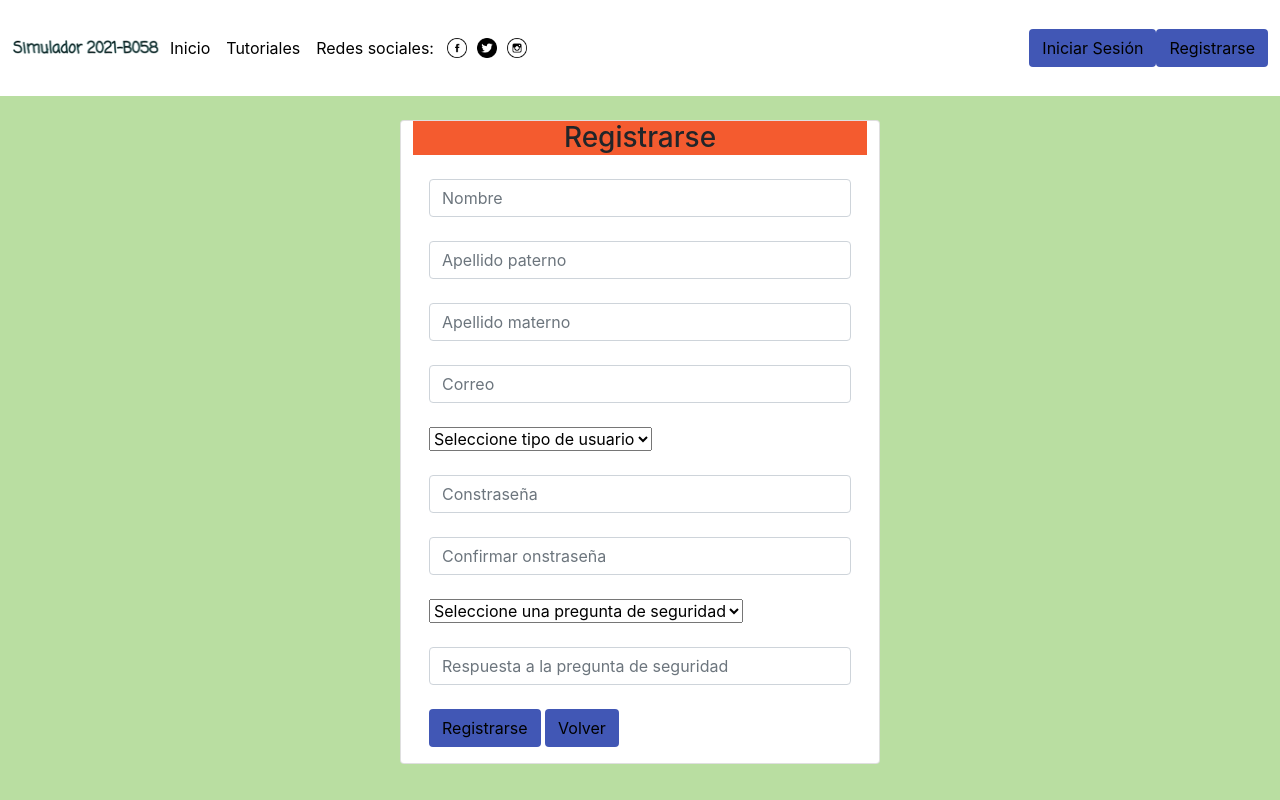
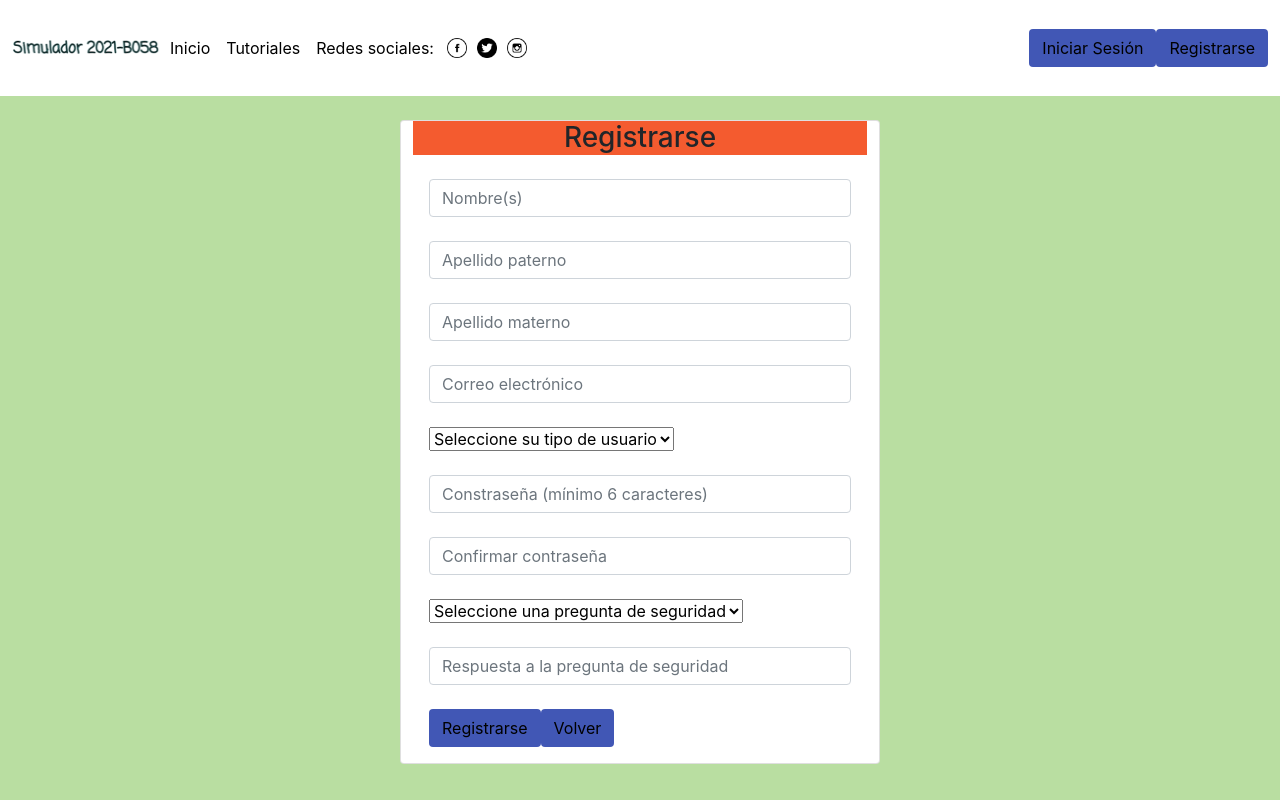
Before and after one commit to YaronDavid/TrabajoTerminal, a React (Create React App) app: page /registro in a window 1280 px wide. Shown: the top 800 px of the page. Built offline with nearby package versions, Linux system fonts and the light colour scheme; a web font is replaced by a local one.

Commit message:
Act Registro

```diff
--- a/src/components/Registro.js
+++ b/src/components/Registro.js
@@ -32,20 +32,32 @@ export default class Registro extends Component {
 
   Registro = (event) =>{
     event.preventDefault();
-    if(this.state.Password.length<5){
-      this.setState({err:<div className='red'>La contraseña debe tener minimo 5 caracteres</div>})
+    if(this.state.Name==''||this.state.Name==' '){
+      alert("Introduzca su nombre");
+    }else{
+      if(this.state.SecurityQuestion==''){
+        alert("Seleccione una pregunta de seguridad");
+      }else{
+        if(this.state.Type==''){
+          alert("Seleccione un tipo de usuario");
+        }else{
+          if(this.state.Password.length<6){
+            alert("La contraseña es demasiado corta");
           }else{
             if(this.state.Password==this.state.Password2){
               let user = {tipo_usuario: this.state.Type, nombre: this.state.Name, apellido_paterno: this.state.LastName,
               apellido_materno: this.state.MotherName, correo: this.state.Email, contrasena: this.state.Password,
               pregunta: this.state.SecurityQuestion, respuesta: this.state.SecurityAnswer }
               this.setState({err:<></>});
-        console.log('usuario => ' + JSON.stringify(user));
+              alert("Se registro el usuario correctamente, inicia sesión para acceder")
               UserServices.createUser(user).then(res =>{
                 window.location.href = '/';
               });
             }else{
-        this.setState({err:<div className='red'>Contraseña incorrecta</div>});
+              alert("Las contraseñas no coinciden");
+            }
+          }
+        }
       }
     }
   }
@@ -82,36 +94,36 @@ export default class Registro extends Component {
 
   render() {
     return (
-      <div className='body'>
+      <div className='body' id="create2">
       <br/>
       <div className='container'>
         <div className='row'>
           <div className='card col-md-6 offset-md-3 offset-md-3'>
             <h3 className='text-center tit'>Registrarse</h3>
             <div className='card-body'>
-              <form id="reg">
+              <form id="reg" onSubmit={this.Registro}>
                 <div className='form-group'>
-                <input placeholder='Nombre' name='nombre' className='form-control' onChange={this.changeHandleName}/><br/>
-                <input placeholder='Apellido paterno' name='apPat' className='form-control' onChange={this.changeHandleLastName}/><br/>
-                <input placeholder='Apellido materno' name='apMat' className='form-control' onChange={this.changeHandleMotherName}/><br/>
-                <input placeholder='Correo' name='correo' className='form-control' onChange={this.changeHandleEmail}/><br/>
+                <input placeholder='Nombre(s)' name='nombre' className='form-control' onChange={this.changeHandleName} required/><br/>
+                <input placeholder='Apellido paterno' name='apPat' className='form-control' onChange={this.changeHandleLastName} required/><br/>
+                <input placeholder='Apellido materno' name='apMat' className='form-control' onChange={this.changeHandleMotherName} required/><br/>
+                <input placeholder='Correo electrónico' type="email" name='correo' className='form-control' onChange={this.changeHandleEmail} required/><br/>
                 <select name="type" id="type" form="reg" onChange={this.changeHandleType}>
-                    <option value="" disabled selected>Seleccione tipo de usuario</option>
+                    <option value="" disabled selected>Seleccione su tipo de usuario</option>
                     <option value="1">Profesor</option>
                     <option value="0">Alumno</option>
                 </select><br/>
                 <br/>
-                <input placeholder='Constraseña' name='contrasena' className='form-control' minLength="6" onChange={this.changeHandlePassword}/><br/>
-                <input placeholder='Confirmar onstraseña' name='conf' className='form-control' onChange={this.changeHandlePassword2}/><br/>
+                <input placeholder='Constraseña (mínimo 6 caracteres)' name='contrasena' className='form-control' minLength="6" onChange={this.changeHandlePassword} required/><br/>
+                <input placeholder='Confirmar contraseña' name='conf' className='form-control' onChange={this.changeHandlePassword2} required/><br/>
                 <select name="QS" id="QS" form="reg" onChange={this.changeHandleSecurityQuestion}>
                     <option value="" disabled selected>Seleccione una pregunta de seguridad</option>
                     <option value="0">Nombre de tu primer mascota</option>
-                    <option value="1">Ultimo lugar que visitaste</option>
+                    <option value="1">Último lugar que visitaste</option>
                     <option value="2">¿Comó se llama tu mejor amigo?</option>
                 </select><br/>
                 <br/>
-                <input placeholder='Respuesta a la pregunta de seguridad' name='respuesta' className='form-control' onChange={this.changeHandleSecurityAnswer}/><br/>
-                <a className='btn' onClick={this.Registro}>Registrarse</a> <a className='btn' href='/'>Volver</a>
+                <input placeholder='Respuesta a la pregunta de seguridad' name='respuesta' className='form-control' onChange={this.changeHandleSecurityAnswer} required/><br/>
+                <input type="submit" className='btn' value="Registrarse"/><a className='btn' href='/'>Volver</a>
                 {this.state.err}
                 </div>
               </form>
```
Lines whose indentation alone changed are shown as unchanged.
